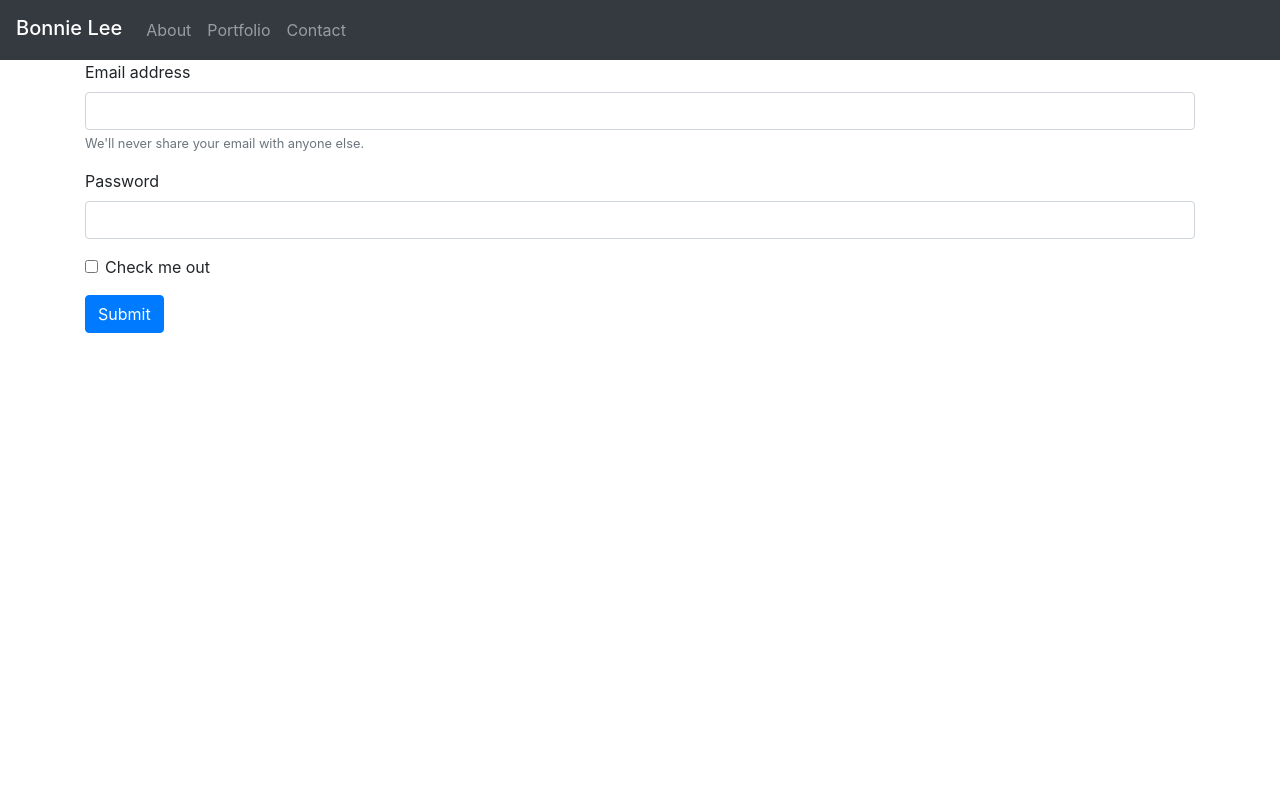
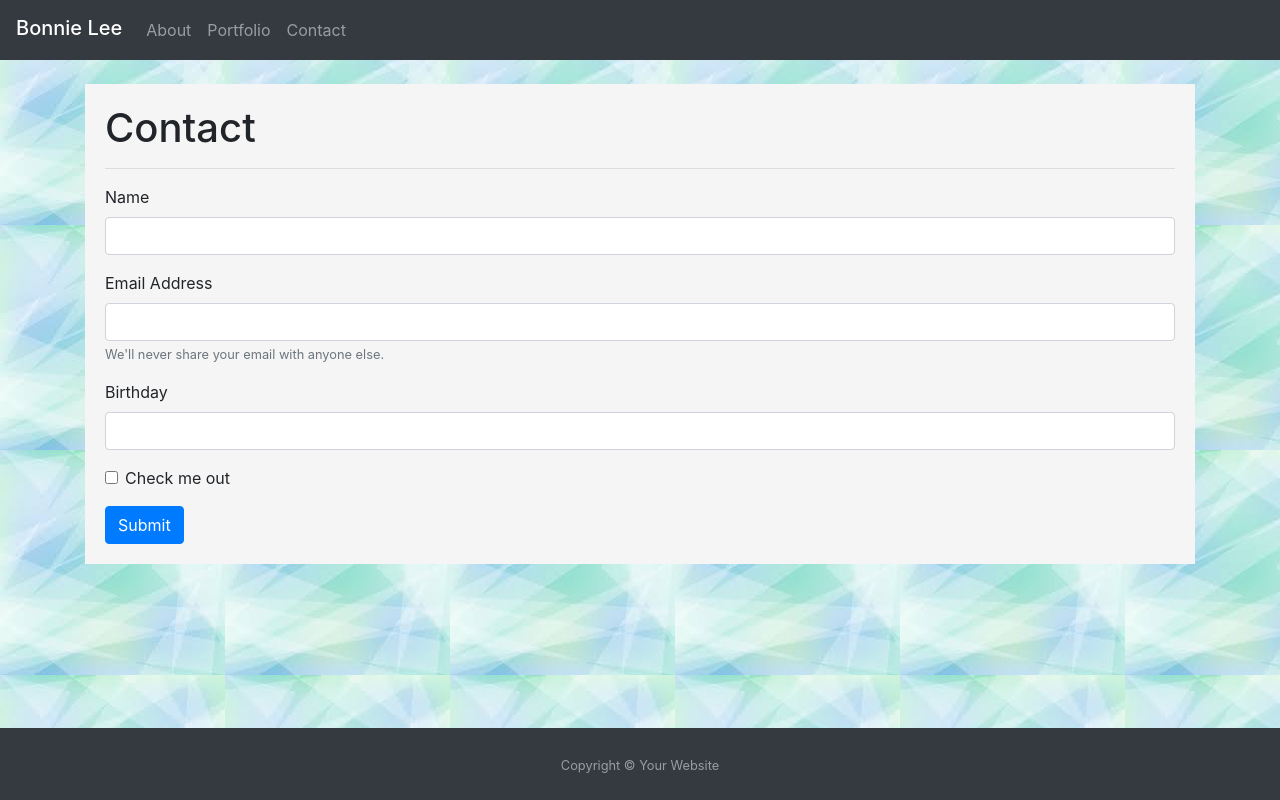
Before and after one commit to BLee8489/ResponsivePortfolio, a plain HTML site: page contact.html in a window 1280 px wide. Drawn offline with nearby package versions, Linux system fonts and the light colour scheme.

Commit message:
updated background images

```diff
--- a/assets/style.css
+++ b/assets/style.css
@@ -1,5 +1,16 @@
 #mypic {
     height: 200px;
     width: 200px;
-    margin: 0px 25px 25px 25px;
+    margin: 0px 25px 10px 0px;
 }
+
+body {
+    background-color: rgb(222, 223, 223);
+    background-image: url("./background\ green\ blue\ .jpeg");
+}
+
+
+form {
+    background-color: whitesmoke;
+    padding: 20px;
+}
--- a/contact.html
+++ b/contact.html
@@ -31,19 +31,28 @@
             </ul>
         </div>
     </nav>
+    <br>
     <div class="container">
         <div class="row">
             <div class="col-sm-12">
                 <form>
+                    <h1>Contact</h1>
+                    <hr>
                     <div class="form-group">
-                        <label for="exampleInputEmail1">Email address</label>
+                        <label for="exampleInputName1">Name</label>
+                        <input type="name" class="form-control" id="exampleInputName1" aria-describedby="nameHelp">
+                    </div>
+
+                    <div class="form-group">
+                        <label for="exampleInputEmail1">Email Address</label>
                         <input type="email" class="form-control" id="exampleInputEmail1" aria-describedby="emailHelp">
                         <small id="emailHelp" class="form-text text-muted">We'll never share your email with anyone
                             else.</small>
                     </div>
+
                     <div class="form-group">
-                        <label for="exampleInputPassword1">Password</label>
-                        <input type="password" class="form-control" id="exampleInputPassword1">
+                        <label for="exampleInputBirthday1">Birthday</label>
+                        <input type="password" class="form-control" id="exampleInputBirthday1">
                     </div>
                     <div class="form-group form-check">
                         <input type="checkbox" class="form-check-input" id="exampleCheck1">
@@ -54,7 +63,20 @@
             </div>
         </div>
     </div>
-    <footer class="fixed-bottom"></footer>
+    <div id="page-content">
+        <div class="container text-center">
+            <div class="row justify-content-center">
+                <div class="col-md-7">
+
+                </div>
+            </div>
+        </div>
+    </div>
+    <footer class="fixed-bottom py-4 bg-dark text-white-50">
+        <div class="container text-center">
+            <small>Copyright &copy; Your Website</small>
+        </div>
+    </footer>
 </body>
 
 
```
Also changed, not shown: index.html (+25 -1 lines), portfolio.html (+20 -1 lines), assets/baby boston.jpg (added), assets/background curves.jpg (added), assets/background green blue .jpeg (added), assets/boston terrier puppy face.jpg (added).
